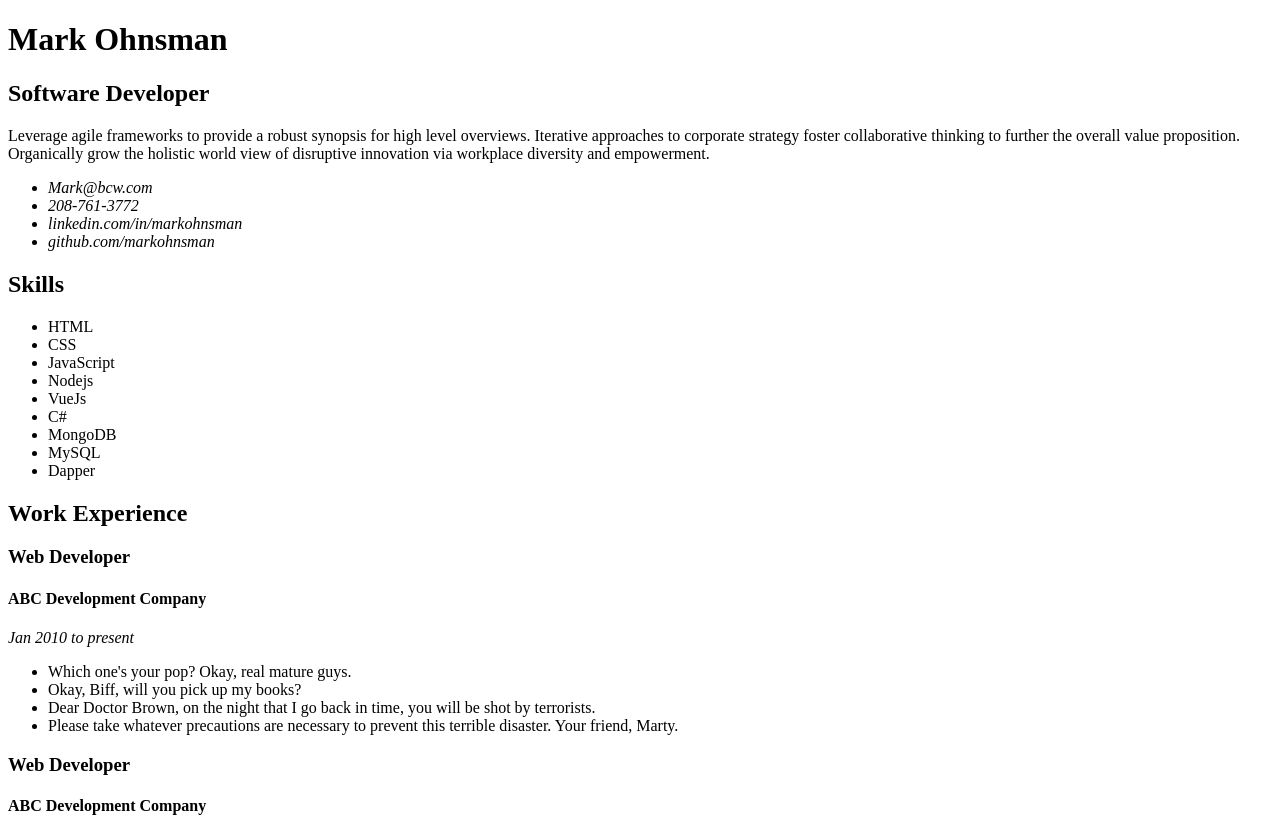
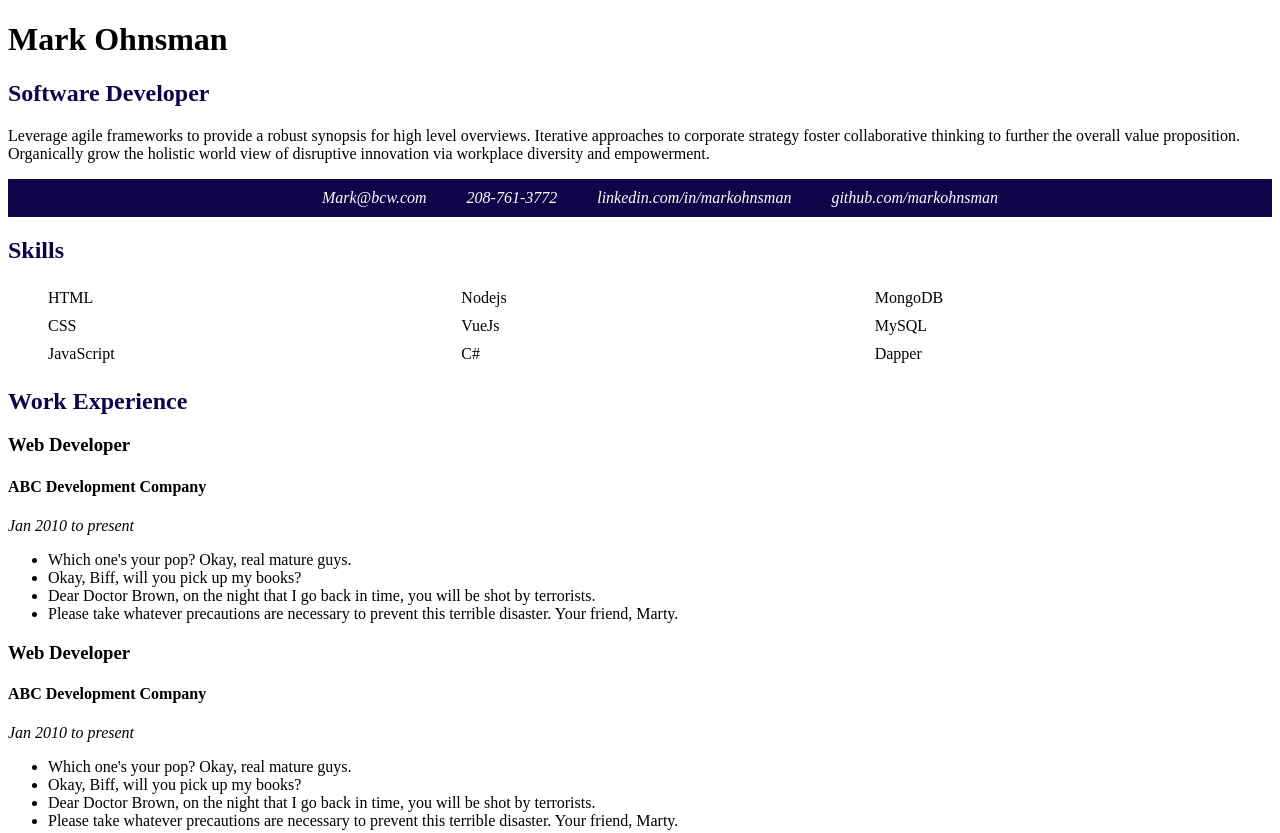
Before and after one commit to BoiseCodeWorks/summer19-resume, a plain HTML site: page index.html in a window 1280 px wide. Shown: the top 833 px of the page. Drawn offline with Linux system fonts and the light colour scheme.

Commit message:
Inital CSS

```diff
--- a/assets/style.css
+++ b/assets/style.css
@@ -0,0 +1,37 @@
+/* * {
+    outline: 1px solid red;
+} */
+
+
+
+h2 {
+    color: #100349;
+}
+
+address {
+    background-color: #100349;
+    color: white;
+}
+
+address ul {
+    list-style: none;
+    display: flex;
+    justify-content: center;
+}
+
+address li{
+    padding: 10px 20px;
+}
+
+section>header{
+    color: #100349;
+}
+
+#skills ul {
+    column-count: 3;
+    list-style: none;
+}
+
+#skills li {
+    padding: 5px 0px;
+}
--- a/index.html
+++ b/index.html
@@ -5,6 +5,7 @@
     <meta charset="UTF-8">
     <meta name="viewport" content="width=device-width, initial-scale=1.0">
     <meta http-equiv="X-UA-Compatible" content="ie=edge">
+    <link rel="stylesheet" href="assets/style.css">
     <title>Mark Resume</title>
 </head>
 
```
